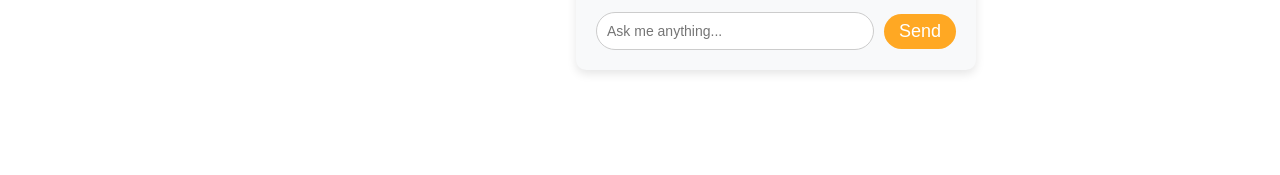
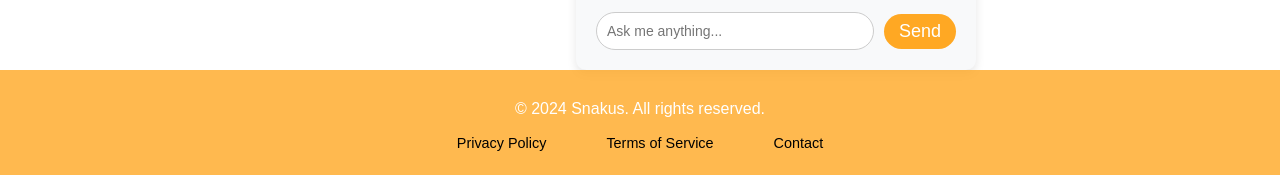
Before and after one commit to Shtrubin/SnackusProject7thsem, a React (Create React App) app: page /chatbot in a window 1280 px wide. Shown: the part 713-888 px from the top of the page. Before the commit the page ends 800 px from the top, so only its background shows below. Built offline with nearby package versions, Linux system fonts and the light colour scheme; no server answers; the HTML template or start-up script is replaced by a standard one.

Commit message:
added footer

```diff
--- a/src/App.js
+++ b/src/App.js
@@ -10,6 +10,7 @@ import { RestaurantProvider } from "./context/RestaurantContext";
 import Search from "./pages/Search";
 import RestaurantDetail from "./pages/RestaurantDetail";
 import CreatePost from "./pages/CreatePost";
+import Footer from "./pages/Footer";
 
 function App() {
   const [isLoggedIn, setIsLoggedIn] = useState(false);
@@ -52,6 +53,7 @@ function Layout({ children, isLoggedIn }) {
     <>
       {!hideNavbar && <Navbar isLoggedIn={isLoggedIn} />}
       {children}
+      {!hideNavbar && <Footer />}
     </>
   );
 }
--- /dev/null
+++ b/src/pages/Footer.jsx
@@ -0,0 +1,18 @@
+import React from 'react';
+import '../styles/footer.css'
+const Footer = () => {
+    return (
+        <footer id="footer">
+            <div id="footer-content">
+                <p>&copy; 2024 Snakus. All rights reserved.</p>
+                <div id="footer-links">
+                    <button className="footer-link" onClick={() => alert('Privacy Policy Clicked')}>Privacy Policy</button>
+                    <button className="footer-link" onClick={() => alert('Terms of Service Clicked')}>Terms of Service</button>
+                    <button className="footer-link" onClick={() => alert('Contact Clicked')}>Contact</button>
+                </div>
+            </div>
+        </footer>
+    );
+};
+
+export default Footer;
--- /dev/null
+++ b/src/styles/footer.css
@@ -0,0 +1,34 @@
+#footer {
+    background-color: rgba(255, 168, 35, 0.8);
+    color: white;
+    padding: 20px 0;
+    text-align: center;
+}
+
+#footer-content {
+    max-width: 1200px;
+    margin: 0 auto;
+}
+
+#footer p {
+    font-size: 1em;
+    margin: 10px 0;
+}
+
+#footer-links {
+    margin-top: 10px;
+}
+
+.footer-link {
+    background: none;
+    border: none;
+    color: #000;
+    font-size: 0.9em;
+    margin: 0 15px;
+    cursor: pointer;
+    text-decoration: none;
+}
+
+.footer-link:hover {
+    text-decoration: underline;
+}
```
